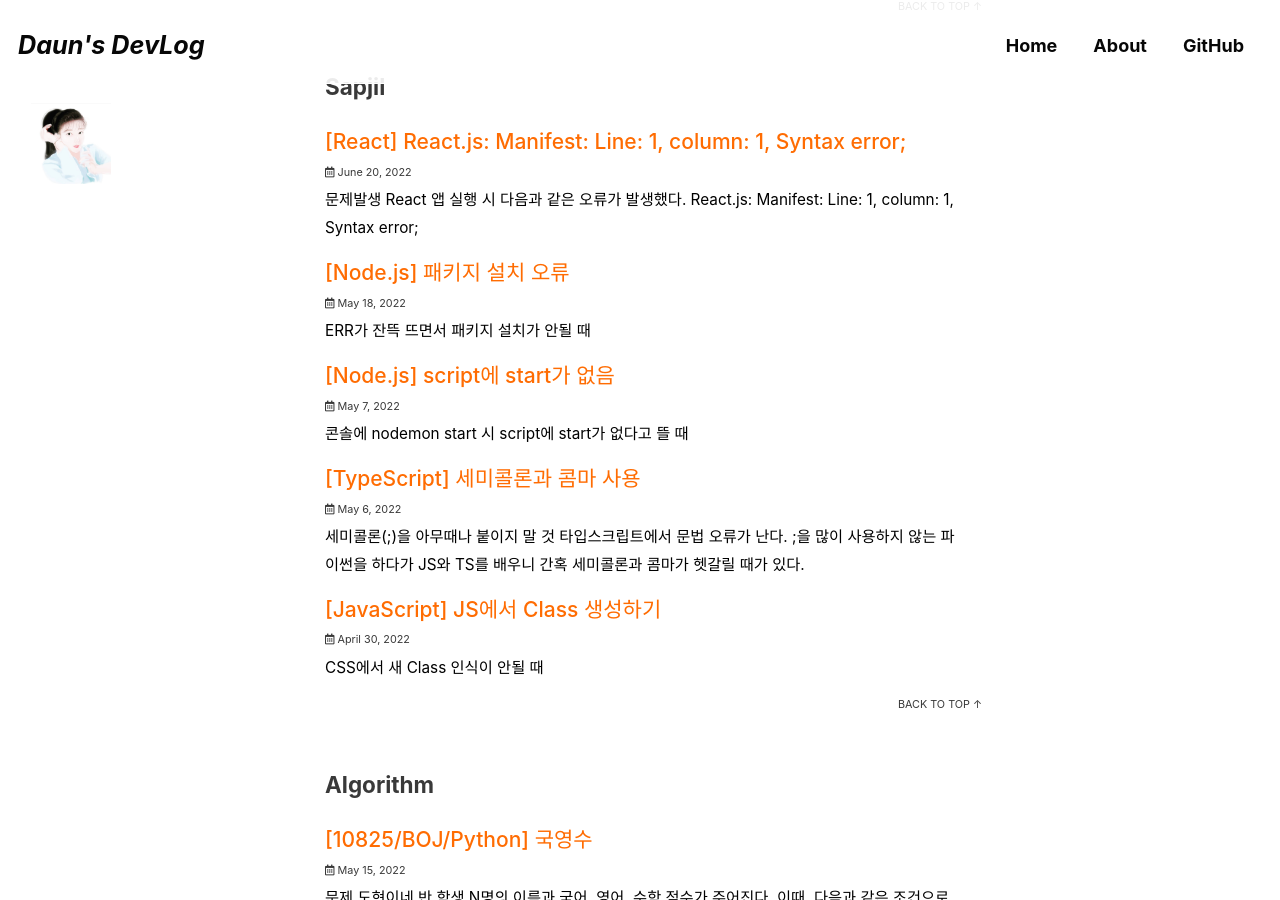
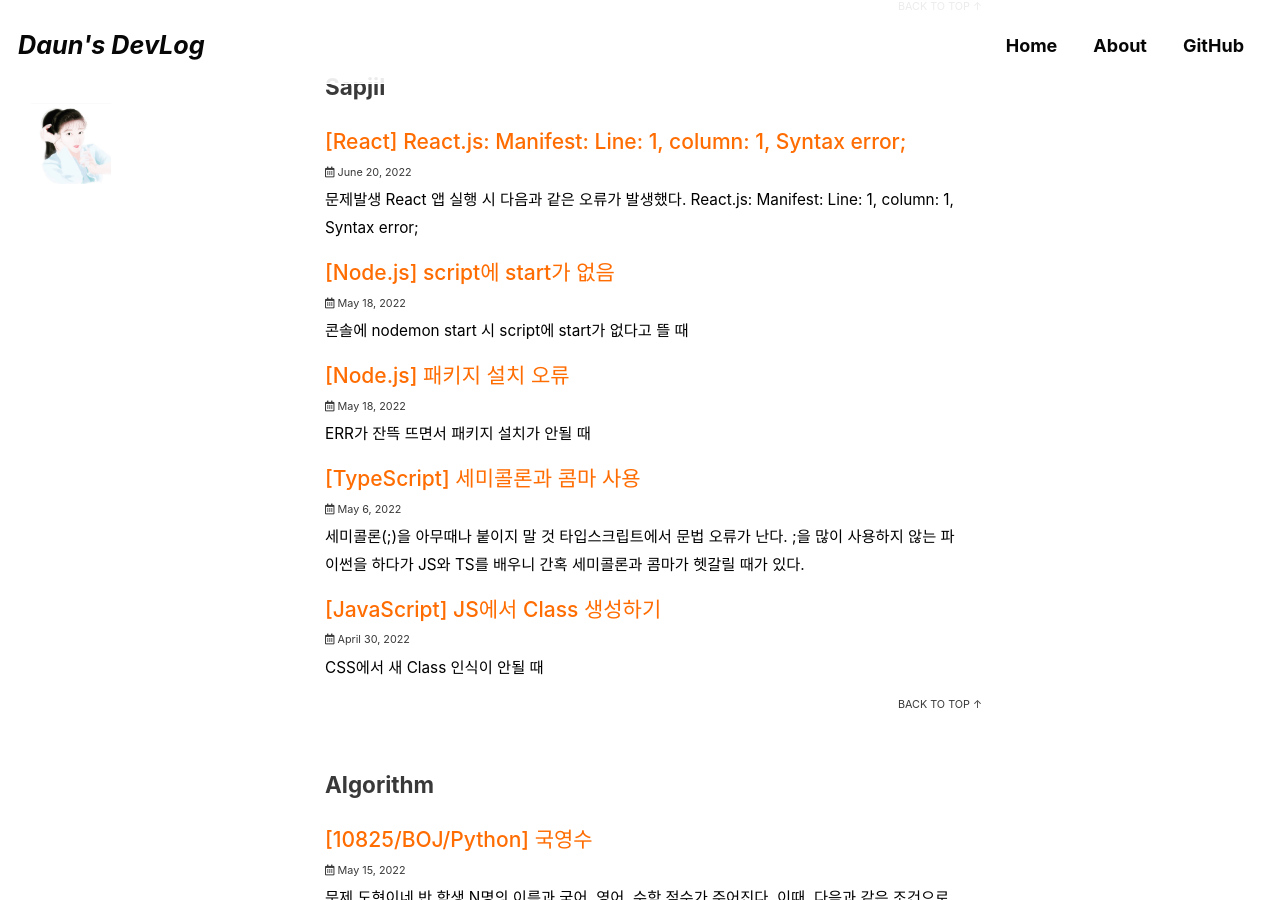
Before and after one commit to DAUN3046/DAUN3046.github.io, a Jekyll site: the page built from _pages/categories-archive.md, in a window 1280 px wide and 900 px high, scrolled down 1327 px. Built offline with Jekyll 4.4.1, drawn with Linux system fonts in a browser that asks for light colours; cached includes are drawn as plain includes; some web fonts are replaced.

Commit message:
Update and rename 2022-05-07-starterror.md to 2022-05-18-starterror.md

```diff
--- a/_posts/2022-05-07-starterror.md
+++ b/_posts/2022-05-18-starterror.md
@@ -6,12 +6,12 @@ categories:
 tags:
   - [Sapjil, Node.js]
 
-permalink: /sapjil/220507error/
+permalink: /sapjil/220518starterror/
 
 toc: true
 toc_sticky: true
 
-date: 2022-05-07
+date: 2022-05-18
 ---
 
 # 문제
```
